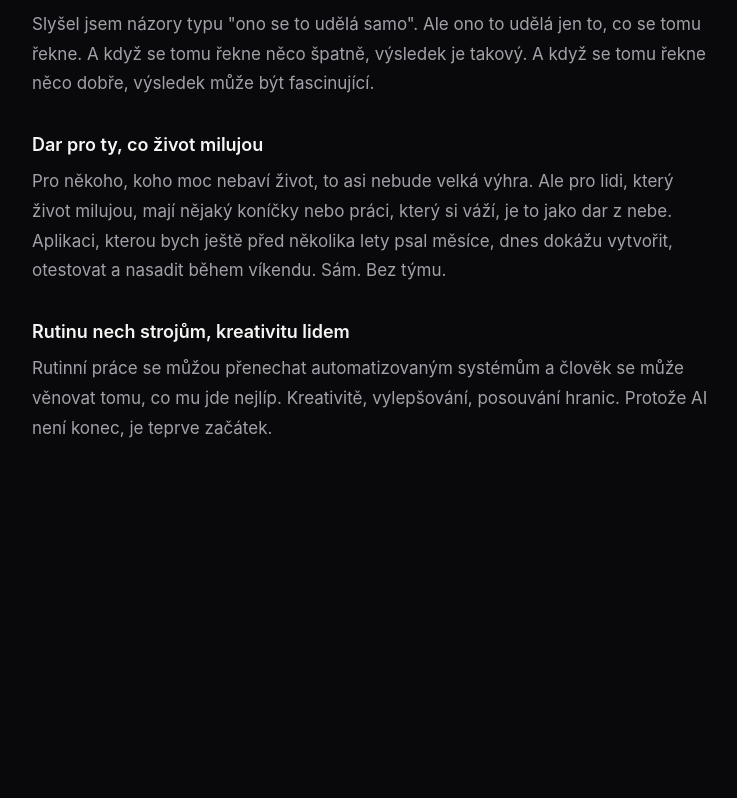
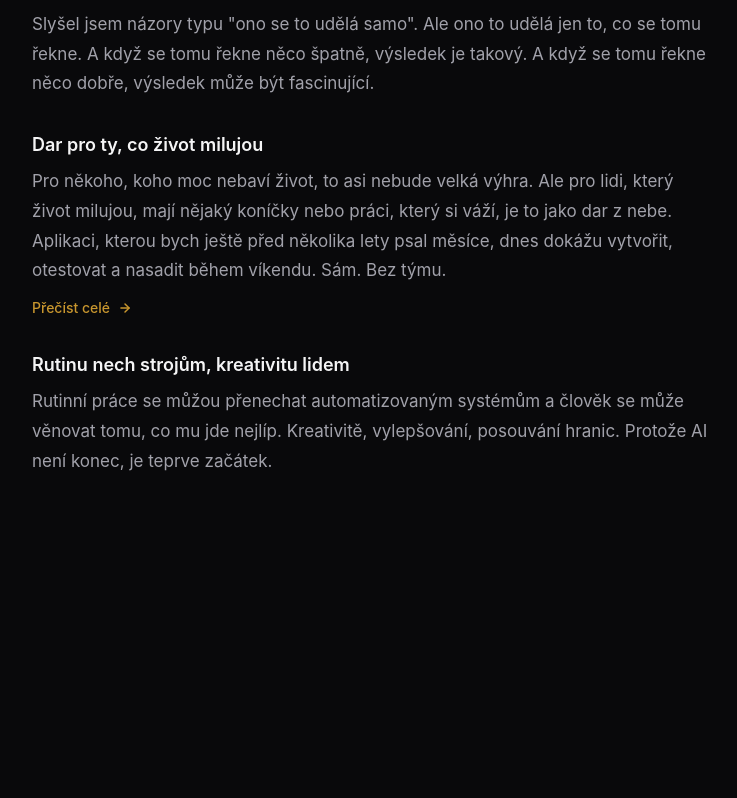
Before and after one commit to Peter-Pix/petrpiskacek.online, a Next.js app: page / in a window 1280 px wide. Shown: the part 2447-3245 px from the top of the page, without its empty margins (268-1005 px from the left). Built offline with nearby package versions, Linux system fonts and the light colour scheme; no server answers.

Commit message:
feat(home): propojit přesvědčení 'Dar pro ty, co život milujou' s blog postem

```diff
--- a/src/components/Beliefs.tsx
+++ b/src/components/Beliefs.tsx
@@ -17,6 +17,7 @@ export default function Beliefs() {
     {
       title: "Dar pro ty, co život milujou",
       text: "Pro někoho, koho moc nebaví život, to asi nebude velká výhra. Ale pro lidi, který život milujou, mají nějaký koníčky nebo práci, který si váží, je to jako dar z nebe. Aplikaci, kterou bych ještě před několika lety psal měsíce, dnes dokážu vytvořit, otestovat a nasadit během víkendu. Sám. Bez týmu.",
+      link: { href: "/blog/dar-pro-ty-co-zivot-milujou", label: "Přečíst celé" },
     },
     {
       title: "Rutinu nech strojům, kreativitu lidem",
@@ -38,6 +39,29 @@ export default function Beliefs() {
             <div key={i} className="animate-fade-in-up" style={{ animationDelay: `${i * 0.1}s` }}>
               <h3 className="mb-2 text-lg font-semibold">{belief.title}</h3>
               <p className="longform">{belief.text}</p>
+              {belief.link && (
+                <a
+                  href={belief.link.href}
+                  className="group mt-3 inline-flex items-center gap-2 text-sm font-medium"
+                  style={{ color: "var(--gold)" }}
+                >
+                  {belief.link.label}
+                  <svg
+                    width="14"
+                    height="14"
+                    viewBox="0 0 24 24"
+                    fill="none"
+                    stroke="currentColor"
+                    strokeWidth="2.5"
+                    strokeLinecap="round"
+                    strokeLinejoin="round"
+                    className="transition-transform group-hover:translate-x-1"
+                  >
+                    <line x1="5" y1="12" x2="19" y2="12" />
+                    <polyline points="12 5 19 12 12 19" />
+                  </svg>
+                </a>
+              )}
             </div>
           ))}
         </div>
```
